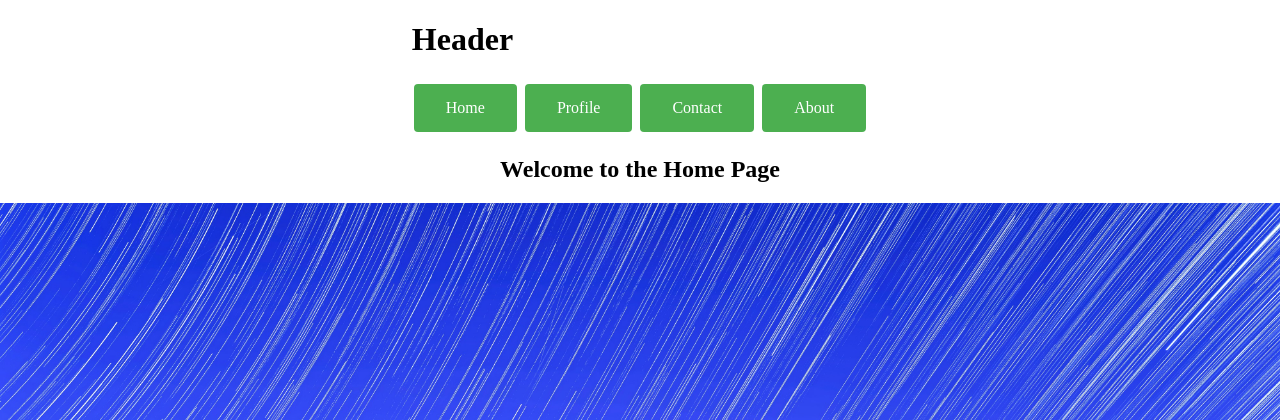
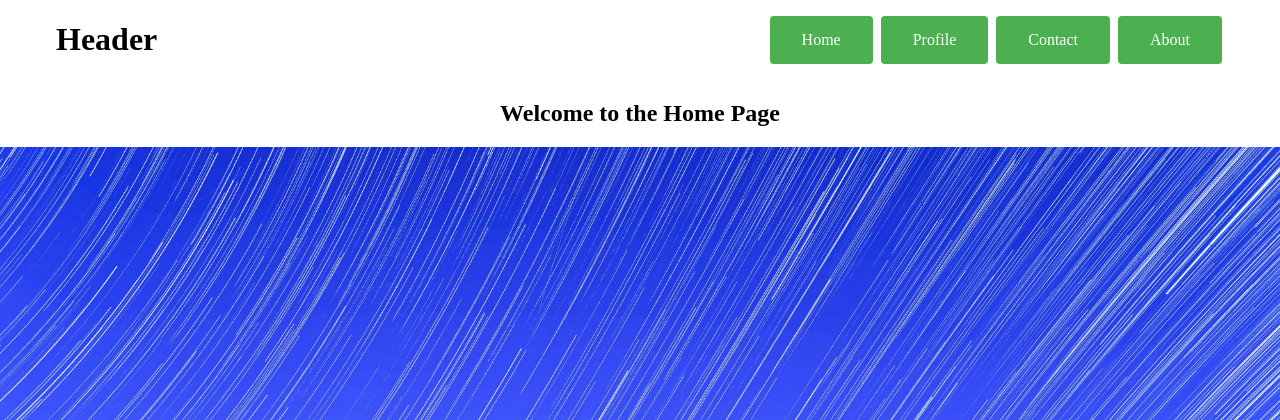
Before and after one commit to khkesav/mse-python, a Flask app: page / in a window 1280 px wide. Shown: the top 420 px of the page. Run offline with Flask 3, Linux system fonts and the light colour scheme.

Commit message:
Update header

```diff
--- a/week12/static/style.css
+++ b/week12/static/style.css
@@ -11,8 +11,25 @@ body{
     margin: 0;
 }
 
+header{
+    width: 100%;
+}
+
 .main{
     margin-bottom: 48px;
+}
+
+.grid{
+    display: flex;
+    align-items: center;
+    justify-content: space-between;
+}
+
+.container{
+    width: 100%;
+    margin: 0 auto;
+    max-width: 1200px;
+    padding: 0 16px;
 }
 
 .button{
--- a/week12/templates/layout.html
+++ b/week12/templates/layout.html
@@ -6,12 +6,20 @@
 </head>
 <body>
     <header>
+        <div class="container">
+            <div class="grid">
+                <div class="grid__item">
                     <h1>Header</h1>
+                </div>
+                <div class="grid__item">
                     <div class="block-navigation">
                         <a href="/" class="button">Home</a>
                         <a href="/profile/khkesav/101" class="button">Profile</a>
                         <a href="/contact" class="button">Contact</a>
                         <a href="/about" class="button">About</a>
+                    </div>
+                </div>
+            </div>
         </div>
     </header>
     <div class="main center">
```
Lines whose indentation alone changed are shown as unchanged.
